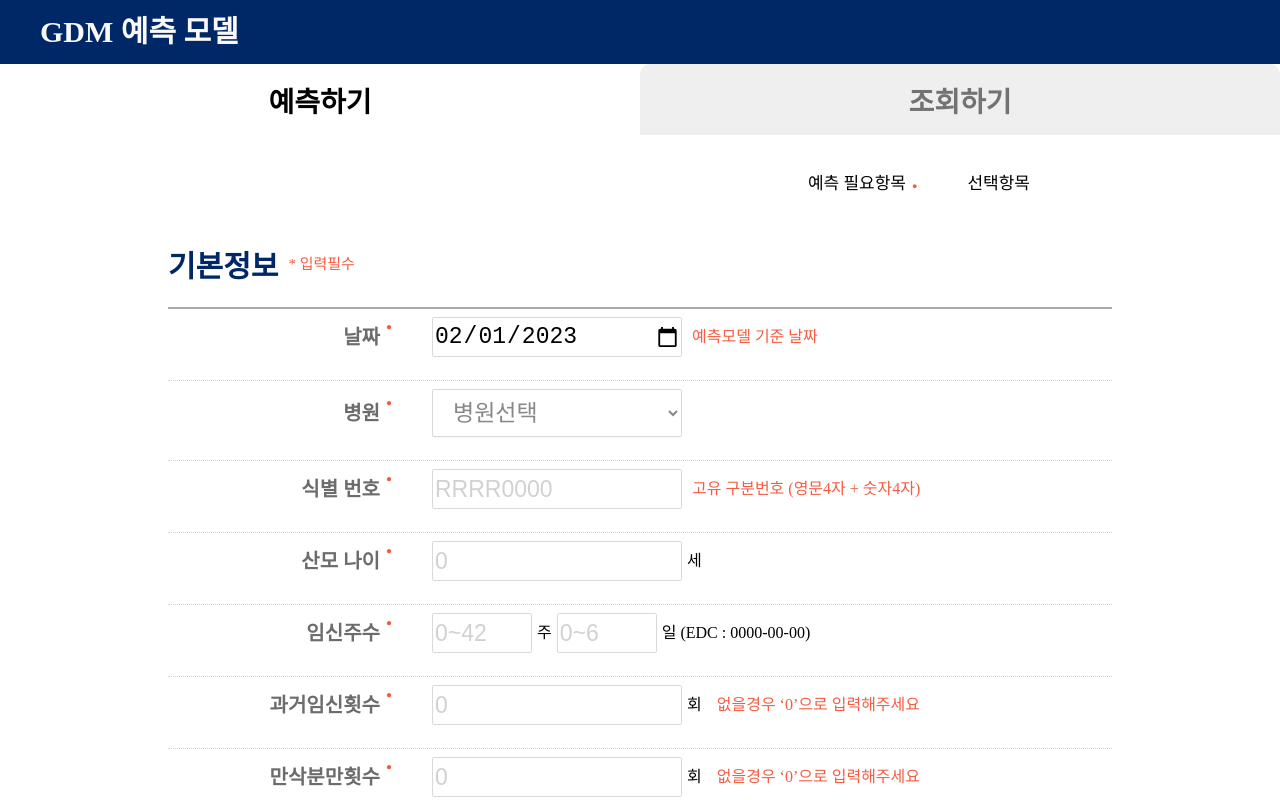
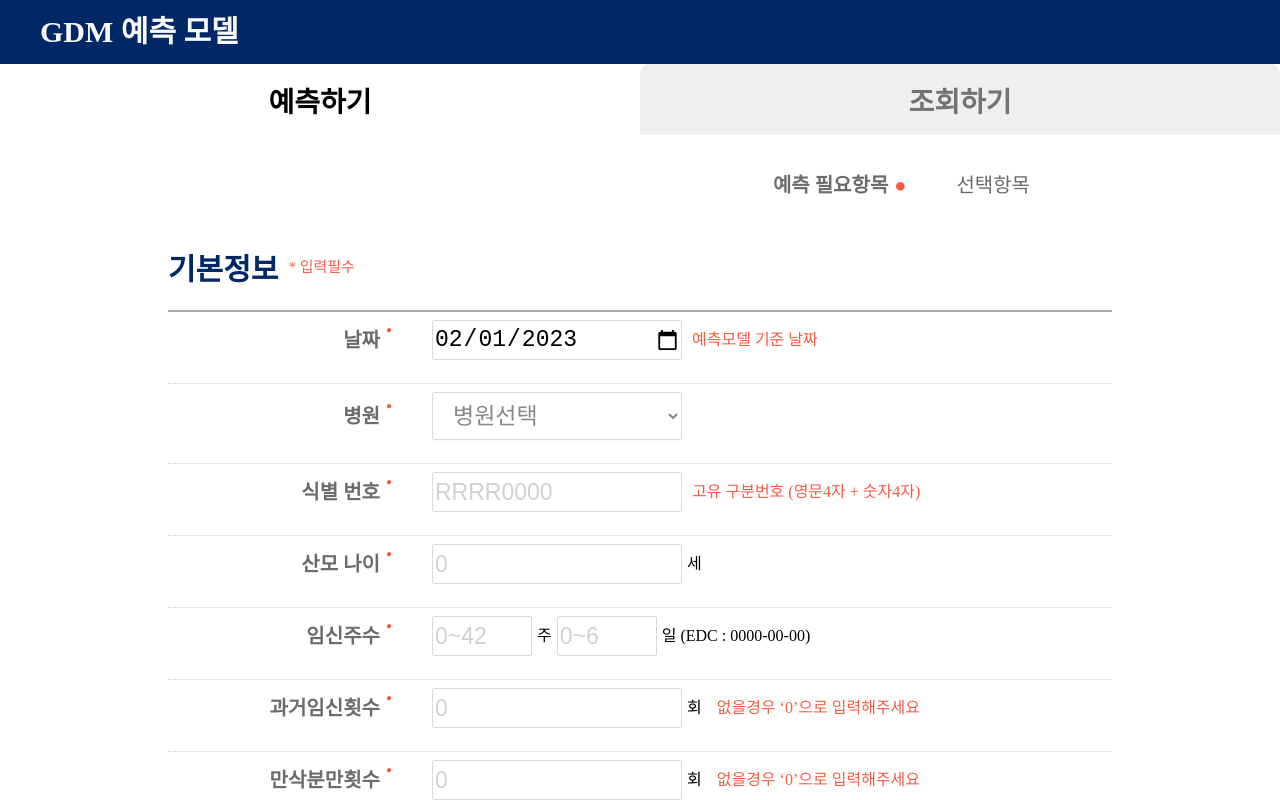
Before and after one commit to MedicalExcellenceInc/gdm__2023_client, a React (Create React App) app: page / in a window 1280 px wide. Both pictures are taken after a click on the button "예측하기". Built offline with nearby package versions, Linux system fonts and the light colour scheme.

Commit message:
font size

```diff
--- a/src/App.css
+++ b/src/App.css
@@ -136,6 +136,10 @@
   margin-top: 50px;
   text-align: right;
   margin-right: 250px;
+
+  font-weight:bolder;
+  font-size: 20px;
+  color: #6c6c6c;
 }
 
 .prediction-main-item {
--- a/src/components/Prediction.jsx
+++ b/src/components/Prediction.jsx
@@ -1998,7 +1998,7 @@ const Prediction = () => {
   return (
 
     <div className="content-container">
-      <div className="prediction-description">예측 필요항목<span style={{fontSize: 9, color: '#f55d42', marginBottom: 25,  marginLeft: 6 }} >●</span><font style={{marginLeft: 50, fontWeight:'lighter'}}>선택항목</font></div>
+      <div className="prediction-description">예측 필요항목<span style={{fontSize: 20,  fontWeight:'bolder' , color: '#f55d42', marginBottom: 25,  marginLeft: 6 }} >●</span><font style={{marginLeft: 50, fontWeight:'lighter'}}>선택항목</font></div>
       <div className="prediction-main">
         <div className="prediction-main-item ">
           <div className="left_empty" />
```
